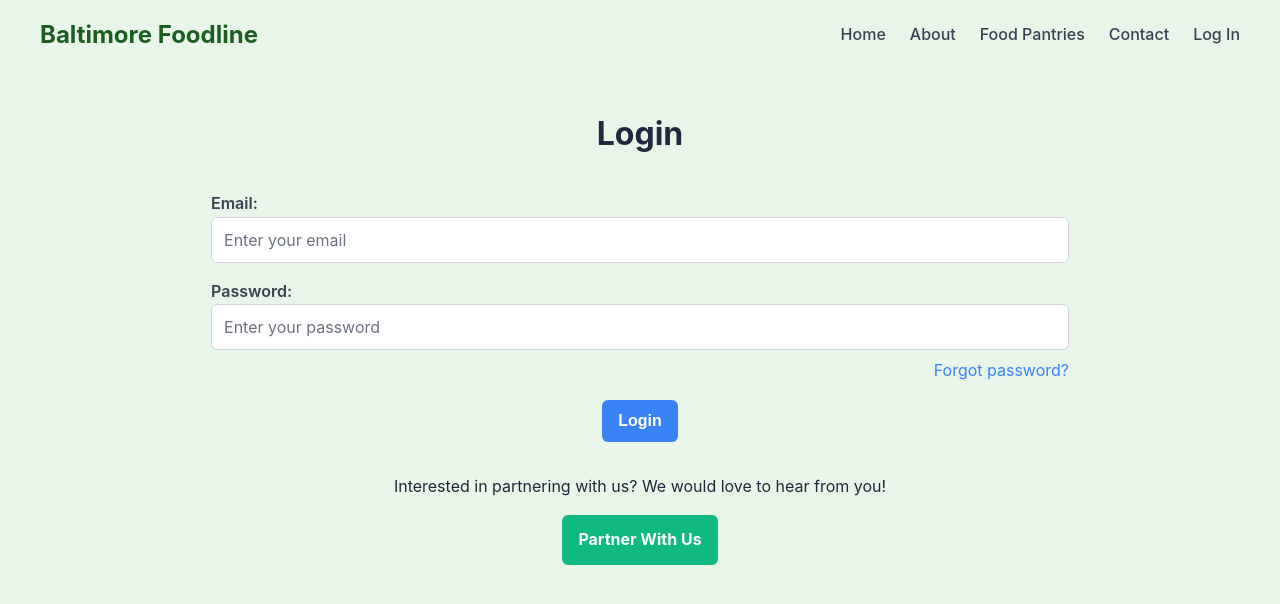
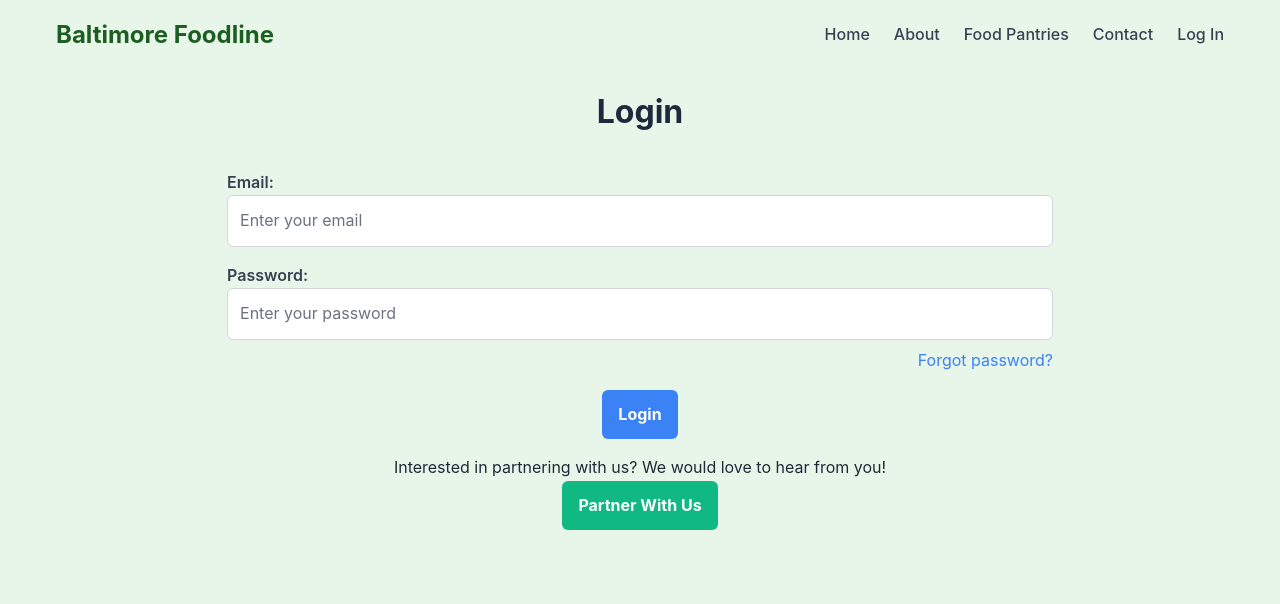
Before and after one commit to luckyjain1/baltimorefoodline, a Next.js app: page /login in a window 1280 px wide. Shown: the top 604 px of the page. Built offline with nearby package versions, Linux system fonts and the light colour scheme; no server answers.

Commit message:
fixed errors at deployment

```diff
--- a/app/dashboard/page.tsx
+++ b/app/dashboard/page.tsx
@@ -5,7 +5,7 @@ import { useRouter } from "next/navigation";
 import { auth, db } from "@/utils/firebase";
 import { onAuthStateChanged, validatePassword, updatePassword, reauthenticateWithCredential, EmailAuthProvider } from "firebase/auth";
 import EditableProfileInformation from "@/components/EditableProfileInformation";
-import { doc, DocumentReference, getDoc, updateDoc } from "firebase/firestore";
+import { doc, getDoc, updateDoc } from "firebase/firestore";
 
 export default function DashboardPage() {
   // Profile Information
@@ -84,7 +84,7 @@ export default function DashboardPage() {
         auth.currentUser.email!,
         oldPassword
       )
-      reauthenticateWithCredential(auth.currentUser, credential).then(async (result) => {
+      reauthenticateWithCredential(auth.currentUser, credential).then(async () => {
         //Password entered is correct
         // Next, validate password and only actually submit it if it's valid
         const status = await validatePassword(auth, newPassword);
@@ -95,13 +95,10 @@ export default function DashboardPage() {
             setOldPassword("");
             alert("Password updated succesfully.");
           }).catch((error) => {
-            switch (error) {
-              case "auth/requires-recent-login":
-                // Handle reauthentication
-                setError("Reauthentication needed");
-                break;
-              default:
-                setError("An unknown error occured: " + error.message);
+            if (error.code === "auth/requires-recent-login") {
+              setError("Reauthentication needed");
+            } else {
+              setError("An unknown error occurred: " + (error.message || "Unknown issue"));
             }
           });
 
@@ -129,7 +126,7 @@ export default function DashboardPage() {
           }
         }
      })
-     .catch((error) => {
+     .catch(() => {
         //Incorrect password or some other error
         setError("The old password you entered is not correct.");
      });
--- a/app/globals.css
+++ b/app/globals.css
@@ -1,3 +1,7 @@
+@tailwind base;
+@tailwind components;
+@tailwind utilities;
+
 h1 {
   font-weight: bold;
   color: #1f2937;
--- /dev/null
+++ b/postcss.config.js
@@ -0,0 +1,6 @@
+module.exports = {
+  plugins: {
+    tailwindcss: {},
+    autoprefixer: {},
+  },
+}
--- /dev/null
+++ b/tailwind.config.js
@@ -0,0 +1,15 @@
+/** @type {import('tailwindcss').Config} */
+module.exports = {
+  content: [
+    "./pages/**/*.{js,ts,jsx,tsx}",
+    "./components/**/*.{js,ts,jsx,tsx}",
+    "./app/**/*.{js,ts,jsx,tsx}",
+  ],
+  theme: {
+    extend: {},
+  },
+  plugins: [require("daisyui")],
+  daisyui: {
+    themes: ["emerald"]
+  }
+}
```
Also changed, not shown: components/EditableProfileInformation.tsx (+6 -2 lines).
